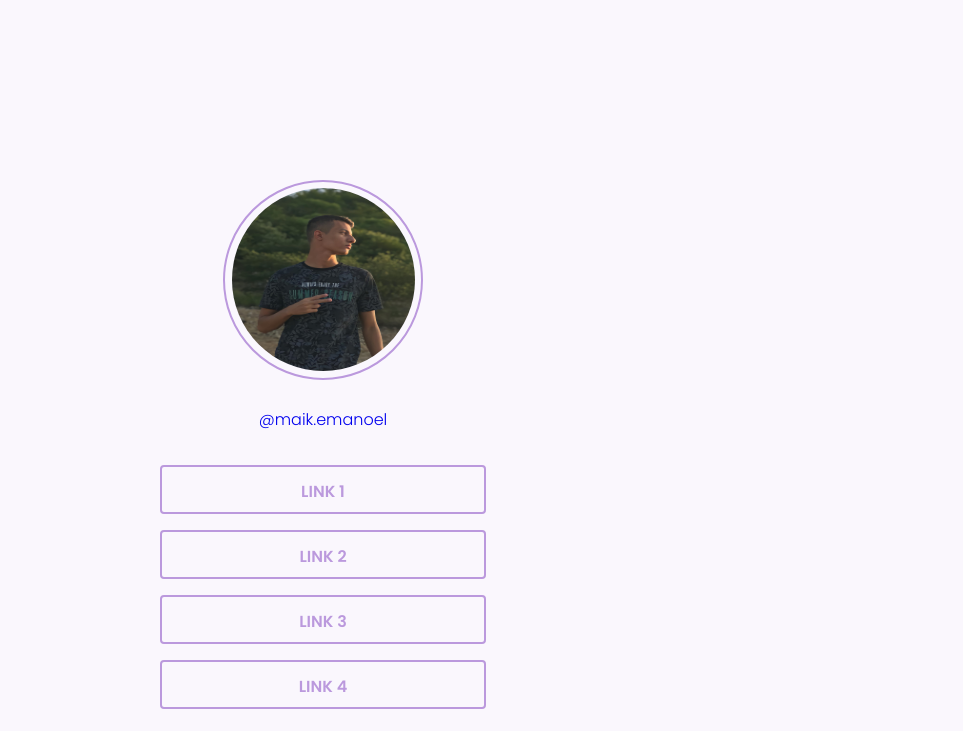
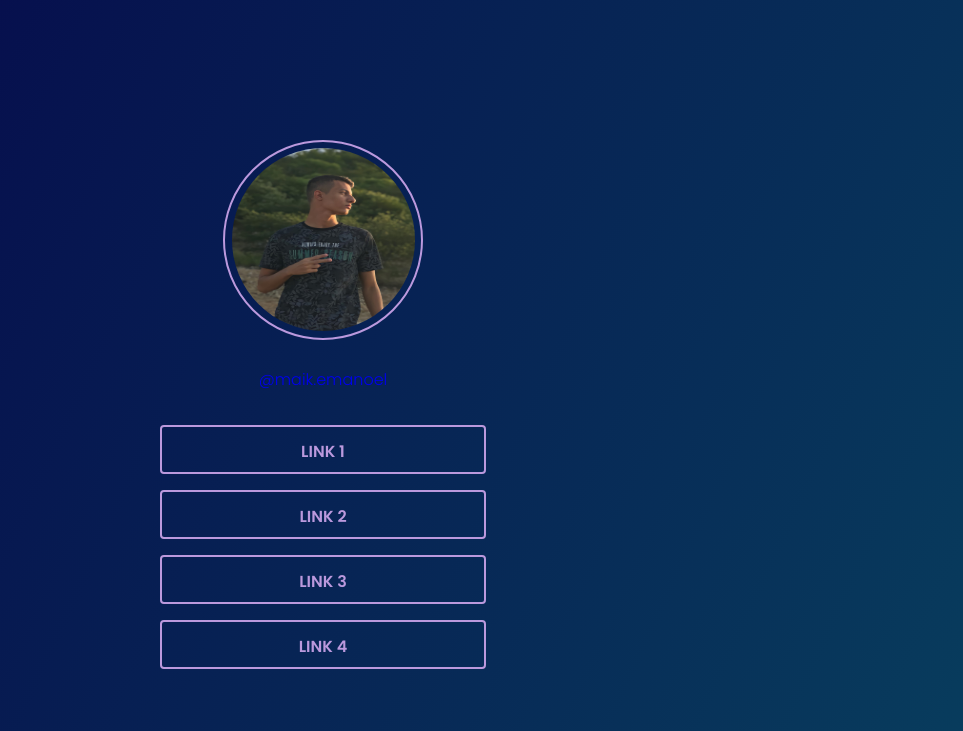
Before and after one commit to Maik-Emanoel/social-tree, a plain HTML site: page index.html in a window 1280 px wide. Shown: the top 731 px of the page, without its empty margins (317-1280 px from the left). Drawn offline with Linux system fonts and the light colour scheme.

Commit message:
adding new bg

```diff
--- a/style.css
+++ b/style.css
@@ -9,13 +9,14 @@
   font-size: 62.5%;
 
   --body-bg-color: #FAF7FD;
+  --body-bg-color-modified: linear-gradient(295deg, rgba(8,60,93,1) 5%, rgba(6,8,75,1) 95%);
   --purple: #BB99DD;
 
   -webkit-font-smoothing: antialiased;
 }
 
 body {
-  background: var(--body-bg-color);
+  background: var(--body-bg-color-modified);
 }
 
 .container {
@@ -101,17 +102,17 @@ body {
 
 /* ========= RESPONSIVIDADE ===================== */
 
+@media (min-width: 1024px) {
+  .container {
+    margin-top: 14rem;
+  }
+  .links ul li {
+    width: 32.6rem;
+  }
+}
+
 @media (max-width: 360px) {
   .links ul li {
     width: 30rem;
   }
 }
-
-@media (min-width: 1024px) {
-  .container {
-    margin-top: 18rem;
-  }
-  .links ul li {
-    width: 32.6rem;
-  }
-}
```
